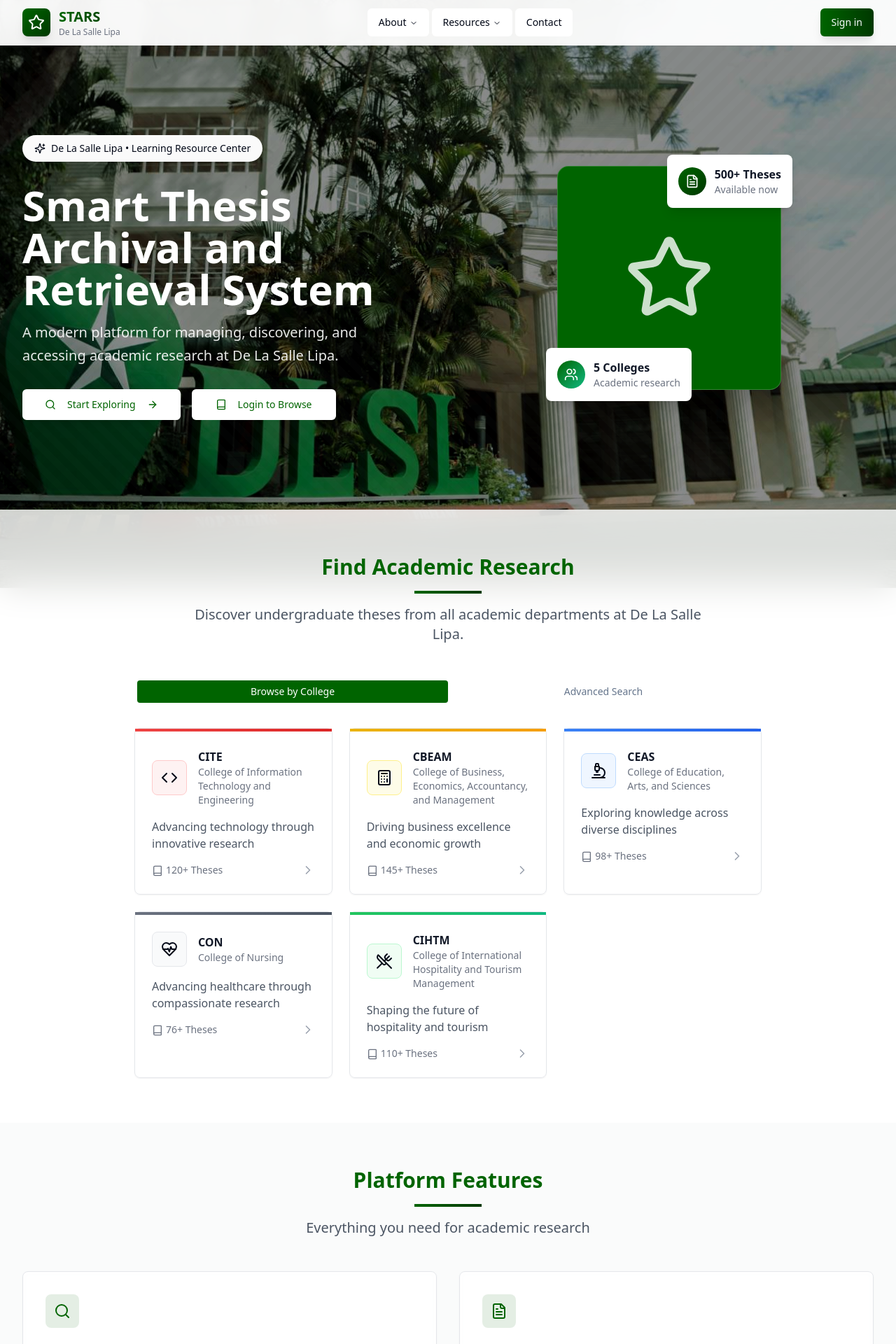
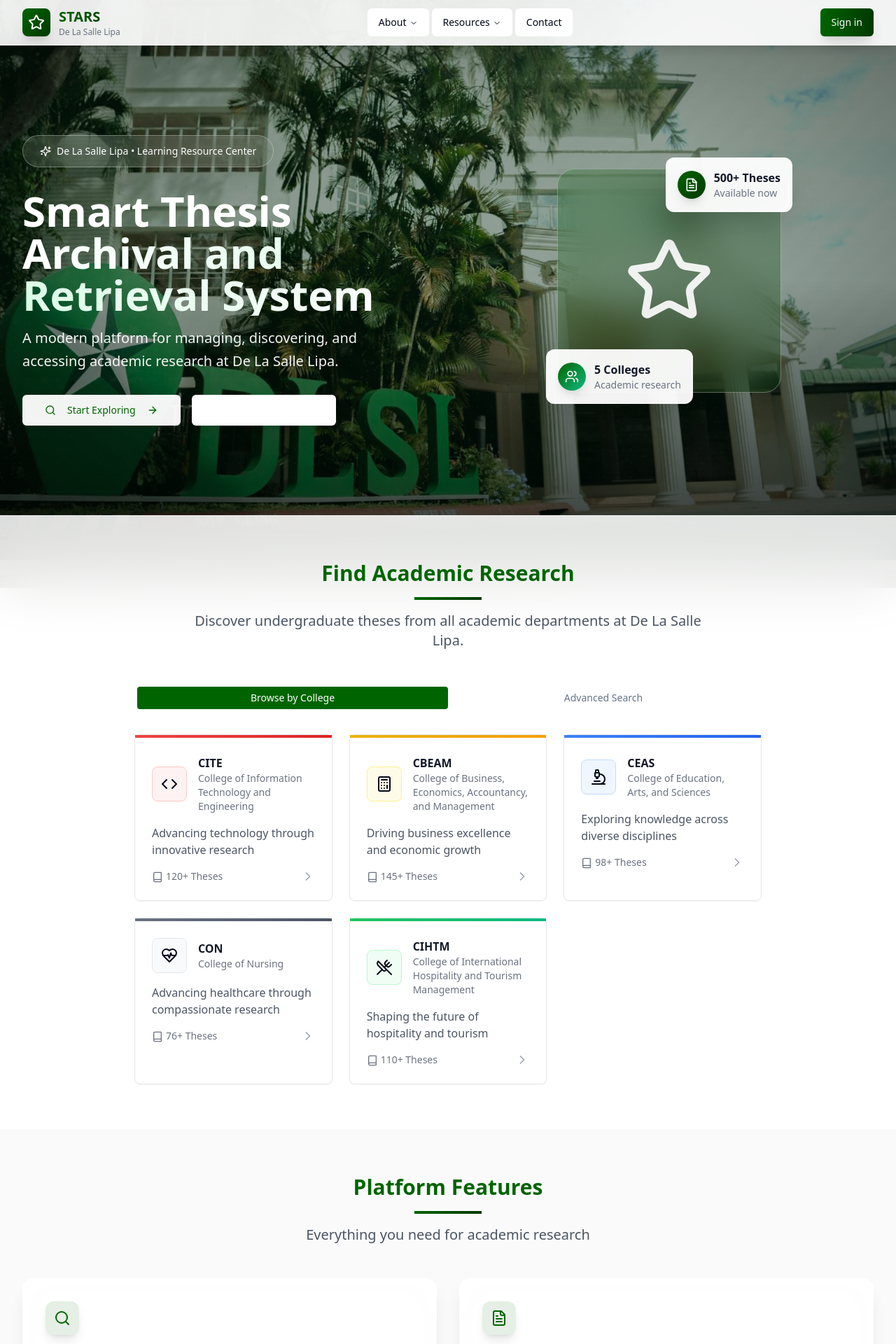
Before and after one commit to EJRDeGuia/stars-archive-gateway, a React (Vite) app: page / in a window 1280 px wide. Shown: the top 1920 px of the page at 70% size. Built offline with nearby package versions, Linux system fonts and the light colour scheme.

Commit message:
Feat: Enhance background with dotted pattern
- Added a dotted pattern to the background.
- Increased background blur for better visual appeal.
- Improved overall visual presentation.

```diff
--- a/src/pages/Index.tsx
+++ b/src/pages/Index.tsx
@@ -1,4 +1,3 @@
-
 import React from 'react';
 import { Button } from '@/components/ui/button';
 import { Card, CardContent } from '@/components/ui/card';
@@ -8,8 +7,10 @@ import Footer from '@/components/Footer';
 import { NavigationMenu, NavigationMenuContent, NavigationMenuItem, NavigationMenuLink, NavigationMenuList, NavigationMenuTrigger, navigationMenuTriggerStyle } from "@/components/ui/navigation-menu";
 import { cn } from '@/lib/utils';
 import { Tabs, TabsContent, TabsList, TabsTrigger } from '@/components/ui/tabs';
+
 const Index = () => {
   const navigate = useNavigate();
+
   const collegeData = [{
     id: '1',
     name: 'CITE',
@@ -51,6 +52,7 @@ const Index = () => {
     icon: <UtensilsCrossed className="h-6 w-6" />,
     description: 'Shaping the future of hospitality and tourism'
   }];
+
   const getCollegeColors = (color: string) => {
     switch (color) {
       case 'red':
@@ -95,45 +97,64 @@ const Index = () => {
         };
     }
   };
+
   return <div className="min-h-screen relative overflow-hidden">
-      {/* Enhanced Background with Tile Texture and Blur */}
+      {/* Enhanced Background with Dotted Pattern and Increased Blur */}
       <div className="fixed inset-0 z-0">
-        <div className="absolute inset-0 bg-cover bg-center bg-no-repeat blur-sm" style={{
+        {/* Main background image with stronger blur */}
+        <div className="absolute inset-0 bg-cover bg-center bg-no-repeat blur-md" style={{
         backgroundImage: `url(/lovable-uploads/83b8c064-b1bc-4c93-b353-78a1467e8d8d.png)`,
-        filter: 'brightness(1.05) contrast(1.05)',
+        filter: 'brightness(1.1) contrast(1.1)',
         transform: 'scale(1.1)'
       }}></div>
-        {/* Tile texture overlay */}
-        <div className="absolute inset-0 opacity-30" style={{
+
+        {/* Dotted pattern overlay */}
+        <div className="absolute inset-0 opacity-20" style={{
+        backgroundImage: `radial-gradient(circle at 2px 2px, rgba(255,255,255,0.4) 1px, transparent 0)`,
+        backgroundSize: '20px 20px'
+      }}></div>
+
+        {/* Secondary dotted pattern for depth */}
+        <div className="absolute inset-0 opacity-15" style={{
+        backgroundImage: `radial-gradient(circle at 1px 1px, rgba(0,100,0,0.3) 0.5px, transparent 0)`,
+        backgroundSize: '12px 12px',
+        backgroundPosition: '6px 6px'
+      }}></div>
+
+        {/* Geometric texture overlay */}
+        <div className="absolute inset-0 opacity-10" style={{
         backgroundImage: `repeating-linear-gradient(
           45deg,
           transparent,
-          transparent 10px,
-          rgba(255,255,255,0.1) 10px,
-          rgba(255,255,255,0.1) 20px
+          transparent 15px,
+          rgba(255,255,255,0.1) 15px,
+          rgba(255,255,255,0.1) 30px
         ),
         repeating-linear-gradient(
           -45deg,
           transparent,
-          transparent 10px,
-          rgba(0,0,0,0.05) 10px,
-          rgba(0,0,0,0.05) 20px
+          transparent 15px,
+          rgba(0,100,0,0.1) 15px,
+          rgba(0,100,0,0.1) 30px
         )`
       }}></div>
-        {/* Green tint overlay */}
-        <div className="absolute inset-0 bg-gradient-to-b from-green-900/20 to-green-700/30 mix-blend-soft-light"></div>
-        {/* Dark overlay for text readability */}
-        <div className="absolute inset-0 bg-black opacity-40"></div>
+
+        {/* Enhanced gradient overlays for better visual depth */}
+        <div className="absolute inset-0 bg-gradient-to-br from-green-900/30 via-green-700/20 to-emerald-800/25"></div>
+        <div className="absolute inset-0 bg-gradient-to-t from-black/50 via-transparent to-black/20"></div>
+
+        {/* Radial gradient for focus effect */}
+        <div className="absolute inset-0 bg-gradient-radial from-transparent via-transparent to-black/30"></div>
       </div>
 
       {/* Content Layer with Higher Z-Index */}
       <div className="relative z-30">
         {/* Header */}
-        <header className="bg-white/95 backdrop-blur-md shadow-sm border-b border-white/30 relative z-50">
+        <header className="bg-white/90 backdrop-blur-xl shadow-lg border-b border-white/40 relative z-50">
           <div className="max-w-7xl mx-auto px-4 sm:px-6 lg:px-8">
             <div className="flex justify-between items-center h-16">
               <div className="flex items-center space-x-3">
-                <div className="w-10 h-10 bg-gradient-to-br from-dlsl-green to-dlsl-green-dark rounded-lg flex items-center justify-center shadow-lg">
+                <div className="w-10 h-10 bg-gradient-to-br from-dlsl-green to-dlsl-green-dark rounded-lg flex items-center justify-center shadow-xl">
                   <Star className="w-6 h-6 text-white" />
                 </div>
                 <div>
@@ -201,7 +222,7 @@ const Index = () => {
                 </NavigationMenu>
               </div>
 
-              <Button onClick={() => navigate('/login')} className="bg-gradient-to-r from-dlsl-green to-dlsl-green-dark hover:from-dlsl-green-dark hover:to-dlsl-green shadow-lg">
+              <Button onClick={() => navigate('/login')} className="bg-gradient-to-r from-dlsl-green to-dlsl-green-dark hover:from-dlsl-green-dark hover:to-dlsl-green shadow-xl transition-all duration-300 hover:shadow-2xl">
                 Sign in
               </Button>
             </div>
@@ -210,26 +231,26 @@ const Index = () => {
 
         {/* Hero Section */}
         <section className="relative">
-          <div className="absolute inset-0 bg-black/10"></div>
+          <div className="absolute inset-0 bg-gradient-to-b from-black/20 to-black/40"></div>
           <div className="relative max-w-7xl mx-auto px-4 sm:px-6 lg:px-8 py-24 md:py-32 relative z-20">
             <div className="grid md:grid-cols-2 gap-12 items-center">
               <div className="space-y-8">
-                <div className="inline-flex items-center backdrop-blur-sm px-4 py-2 rounded-full text-sm font-medium border border-white/20 shadow-lg bg-zinc-50">
-                  <Sparkles className="w-4 h-4 mr-2" />
-                  De La Salle Lipa • Learning Resource Center
+                <div className="inline-flex items-center backdrop-blur-xl px-6 py-3 rounded-full text-sm font-medium border border-white/30 shadow-2xl bg-white/10">
+                  <Sparkles className="w-4 h-4 mr-2 text-white" />
+                  <span className="text-white">De La Salle Lipa • Learning Resource Center</span>
                 </div>
                 <div className="space-y-4">
-                  <h1 className="text-4xl md:text-6xl font-bold leading-tight text-white">
+                  <h1 className="text-4xl md:text-6xl font-bold leading-tight text-white drop-shadow-2xl">
                     Smart Thesis
-                    <span className="block">Archival and</span>
-                    <span className="block">Retrieval System</span>
+                    <span className="block bg-gradient-to-r from-white to-green-100 bg-clip-text text-transparent">Archival and</span>
+                    <span className="block bg-gradient-to-r from-green-100 to-white bg-clip-text text-transparent">Retrieval System</span>
                   </h1>
-                  <p className="text-xl text-white/90 leading-relaxed max-w-lg">
+                  <p className="text-xl text-white/95 leading-relaxed max-w-lg drop-shadow-lg">
                     A modern platform for managing, discovering, and accessing academic research at De La Salle Lipa.
                   </p>
                 </div>
                 <div className="flex flex-col sm:flex-row gap-4">
-                  <Button size="lg" className="bg-white text-dlsl-green hover:bg-gray-100 shadow-lg" onClick={() => {
+                  <Button size="lg" className="bg-white/95 text-dlsl-green hover:bg-white shadow-2xl transition-all duration-300 hover:shadow-3xl hover:scale-105" onClick={() => {
                   const searchSection = document.getElementById('search-section');
                   searchSection?.scrollIntoView({
                     behavior: 'smooth'
@@ -239,21 +260,21 @@ const Index = () => {
                     Start Exploring
                     <ArrowRight className="ml-2 h-5 w-5" />
                   </Button>
-                  <Button size="lg" variant="outline" onClick={() => navigate('/login')} className="border-white hover:bg-white border-2 text-dlsl-green">
+                  <Button size="lg" variant="outline" onClick={() => navigate('/login')} className="border-white/80 hover:bg-white/20 border-2 text-white backdrop-blur-sm shadow-xl transition-all duration-300">
                     <Book className="mr-2 h-5 w-5" />
                     Login to Browse
                   </Button>
                 </div>
               </div>
               <div className="hidden md:flex justify-center">
-                <div className="relative backdrop-blur-sm">
-                  <div className="w-80 h-80 backdrop-blur-sm rounded-2xl flex items-center justify-center border border-white/20 shadow-2xl bg-[dlsl-green-dark] bg-dlsl-green">
-                    <Star className="h-32 w-32 text-white/80" />
+                <div className="relative backdrop-blur-xl">
+                  <div className="w-80 h-80 backdrop-blur-xl rounded-3xl flex items-center justify-center border border-white/30 shadow-3xl bg-gradient-to-br from-dlsl-green/20 to-dlsl-green-dark/30">
+                    <Star className="h-32 w-32 text-white/90 drop-shadow-2xl" />
                   </div>
-                  {/* Stats cards */}
-                  <div className="absolute -top-4 -right-4 bg-white rounded-lg shadow-lg p-4">
+                  {/* Enhanced stats cards */}
+                  <div className="absolute -top-4 -right-4 bg-white/95 backdrop-blur-xl rounded-xl shadow-2xl p-4 border border-white/20">
                     <div className="flex items-center space-x-3">
-                      <div className="w-10 h-10 bg-gradient-to-br from-dlsl-green to-dlsl-green-dark rounded-full flex items-center justify-center">
+                      <div className="w-10 h-10 bg-gradient-to-br from-dlsl-green to-dlsl-green-dark rounded-full flex items-center justify-center shadow-lg">
                         <FileText className="h-5 w-5 text-white" />
                       </div>
                       <div>
@@ -262,9 +283,9 @@ const Index = () => {
                       </div>
                     </div>
                   </div>
-                  <div className="absolute -bottom-4 -left-4 bg-white rounded-lg shadow-lg p-4">
+                  <div className="absolute -bottom-4 -left-4 bg-white/95 backdrop-blur-xl rounded-xl shadow-2xl p-4 border border-white/20">
                     <div className="flex items-center space-x-3">
-                      <div className="w-10 h-10 bg-gradient-to-br from-dlsl-green to-emerald-500 rounded-full flex items-center justify-center">
+                      <div className="w-10 h-10 bg-gradient-to-br from-dlsl-green to-emerald-500 rounded-full flex items-center justify-center shadow-lg">
                         <Users className="h-5 w-5 text-white" />
                       </div>
                       <div>
@@ -279,8 +300,8 @@ const Index = () => {
           </div>
         </section>
 
-        {/* Search Section with improved glass effect */}
-        <section id="search-section" className="py-16 bg-white/80 backdrop-blur-xl relative z-20">
+        {/* Search Section with enhanced glass effect */}
+        <section id="search-section" className="py-16 bg-white/85 backdrop-blur-2xl relative z-20 border-t border-white/30">
           <div className="max-w-7xl mx-auto px-4 sm:px-6 lg:px-8">
             <div className="text-center mb-12">
               <h2 className="text-3xl font-bold text-dlsl-green mb-4">Find Academic Research</h2>
@@ -366,8 +387,8 @@ const Index = () => {
           </div>
         </section>
 
-        {/* Features Section with improved glass effect */}
-        <section className="py-16 bg-gray-50/80 backdrop-blur-xl relative z-20">
+        {/* Features Section with enhanced glass effect */}
+        <section className="py-16 bg-gray-50/85 backdrop-blur-2xl relative z-20 border-t border-white/20">
           <div className="max-w-7xl mx-auto px-4 sm:px-6 lg:px-8">
             <div className="text-center mb-12">
               <h2 className="text-3xl font-bold text-dlsl-green mb-4">Platform Features</h2>
@@ -376,16 +397,16 @@ const Index = () => {
             </div>
 
             <div className="grid grid-cols-1 md:grid-cols-2 gap-8 mb-12">
-              <div className="bg-white/90 backdrop-blur-sm p-8 rounded-lg shadow-sm border border-gray-200">
-                <div className="w-12 h-12 bg-dlsl-green/10 rounded-lg flex items-center justify-center mb-6">
+              <div className="bg-white/95 backdrop-blur-xl p-8 rounded-2xl shadow-xl border border-white/20 hover:shadow-2xl transition-all duration-300">
+                <div className="w-12 h-12 bg-dlsl-green/10 rounded-xl flex items-center justify-center mb-6 shadow-lg">
                   <Search className="h-6 w-6 text-dlsl-green" />
                 </div>
                 <h3 className="text-xl font-semibold text-gray-900 mb-4">Advanced Search</h3>
                 <p className="text-gray-600">Find relevant research quickly with our powerful search engine and intelligent filtering.</p>
               </div>
 
-              <div className="bg-white/90 backdrop-blur-sm p-8 rounded-lg shadow-sm border border-gray-200">
-                <div className="w-12 h-12 bg-dlsl-green/10 rounded-lg flex items-center justify-center mb-6">
+              <div className="bg-white/95 backdrop-blur-xl p-8 rounded-2xl shadow-xl border border-white/20 hover:shadow-2xl transition-all duration-300">
+                <div className="w-12 h-12 bg-dlsl-green/10 rounded-xl flex items-center justify-center mb-6 shadow-lg">
                   <FileText className="h-6 w-6 text-dlsl-green" />
                 </div>
                 <h3 className="text-xl font-semibold text-gray-900 mb-4">Digital Library</h3>
@@ -409,11 +430,11 @@ const Index = () => {
                     </div>)}
                 </div>
               </div>
-              <div className="bg-gradient-to-br from-dlsl-green/10 to-dlsl-green/20 p-8 rounded-2xl backdrop-blur-sm">
-                <div className="aspect-square w-full bg-white/50 rounded-xl flex items-center justify-center">
+              <div className="bg-gradient-to-br from-dlsl-green/15 to-dlsl-green/25 p-8 rounded-3xl backdrop-blur-xl border border-white/20 shadow-2xl">
+                <div className="aspect-square w-full bg-white/60 rounded-2xl flex items-center justify-center backdrop-blur-sm">
                   <div className="text-center">
-                    <Star className="h-24 w-24 text-dlsl-green mx-auto mb-4" />
-                    <BarChart3 className="h-16 w-16 text-dlsl-green mx-auto" />
+                    <Star className="h-24 w-24 text-dlsl-green mx-auto mb-4 drop-shadow-lg" />
+                    <BarChart3 className="h-16 w-16 text-dlsl-green mx-auto drop-shadow-lg" />
                   </div>
                 </div>
               </div>
@@ -422,19 +443,19 @@ const Index = () => {
         </section>
 
         {/* CTA Section */}
-        <section className="bg-gradient-to-r from-dlsl-green/90 to-dlsl-green-dark/90 backdrop-blur-sm text-white py-16 relative z-20">
+        <section className="bg-gradient-to-r from-dlsl-green/95 to-dlsl-green-dark/95 backdrop-blur-xl text-white py-16 relative z-20 border-t border-white/10">
           <div className="max-w-7xl mx-auto px-4 sm:px-6 lg:px-8 text-center">
             <div className="space-y-6">
-              <h2 className="text-4xl font-bold">Ready to start exploring?</h2>
-              <p className="text-xl text-green-100 max-w-2xl mx-auto">
+              <h2 className="text-4xl font-bold drop-shadow-lg">Ready to start exploring?</h2>
+              <p className="text-xl text-green-100 max-w-2xl mx-auto drop-shadow-md">
                 Join researchers and students in discovering academic work. Sign in to access the full repository.
               </p>
               <div className="flex flex-col sm:flex-row justify-center gap-4">
-                <Button size="lg" className="bg-white text-dlsl-green hover:bg-gray-100" onClick={() => navigate('/login')}>
+                <Button size="lg" className="bg-white/95 text-dlsl-green hover:bg-white shadow-2xl transition-all duration-300 hover:scale-105" onClick={() => navigate('/login')}>
                   <Star className="mr-2 h-5 w-5" />
                   Sign in to STARS
                 </Button>
-                <Button size="lg" variant="outline" className="border-white hover:bg-white border-2 text-dlsl-green">
+                <Button size="lg" variant="outline" className="border-white/80 hover:bg-white/20 border-2 text-white backdrop-blur-sm shadow-xl transition-all duration-300">
                   <Book className="mr-2 h-5 w-5" />
                   Learn More
                 </Button>
--- a/tailwind.config.ts
+++ b/tailwind.config.ts
@@ -1,4 +1,3 @@
-
 import type { Config } from "tailwindcss";
 
 export default {
@@ -70,6 +69,9 @@ export default {
 					'green-dark': '#003800'
 				}
 			},
+			backgroundImage: {
+				'gradient-radial': 'radial-gradient(var(--tw-gradient-stops))',
+			},
 			borderRadius: {
 				lg: 'var(--radius)',
 				md: 'calc(var(--radius) - 2px)',
```
